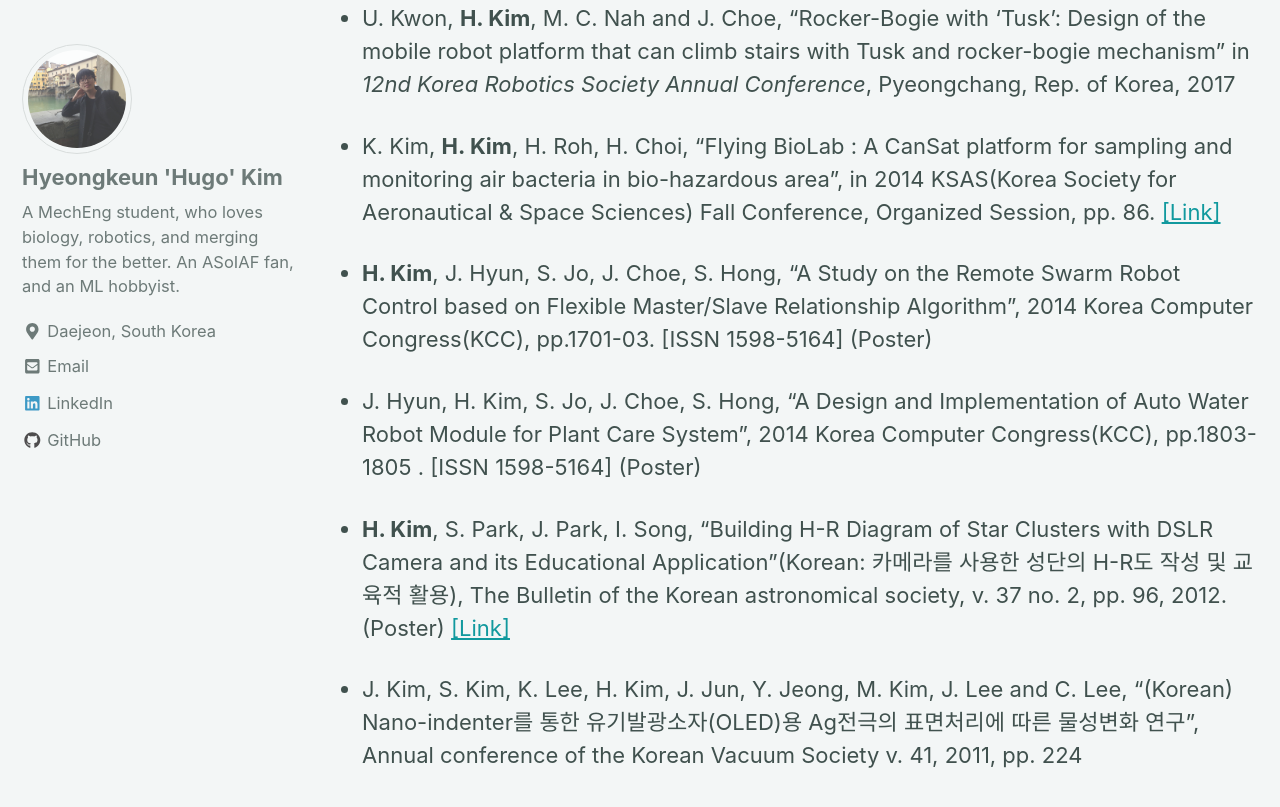
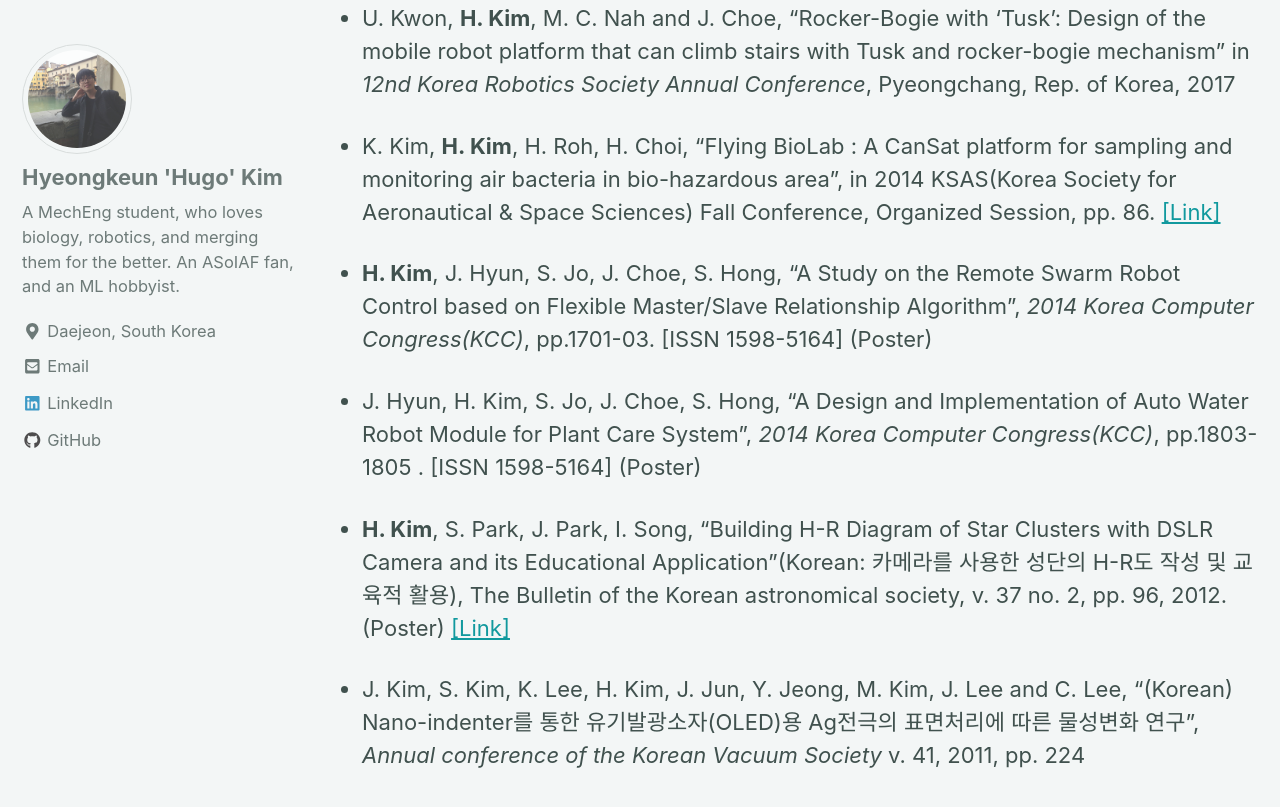
Before and after one commit to engiecat/engiecat.github.io, a Jekyll site: the page built from _pages/publications.md, in a window 1280 px wide and 900 px high, scrolled down 1494 px. Shown: the top 807 px of the window. Built offline with Jekyll 4.4.1, drawn with Linux system fonts in a browser that asks for light colours; nearby versions of some CDN libraries.

Commit message:
revision

```diff
--- a/_pages/publications.md
+++ b/_pages/publications.md
@@ -31,10 +31,10 @@ classes: wide
 
 * K. Kim, **H. Kim**, H. Roh, H. Choi, “Flying BioLab : A CanSat platform for sampling and monitoring air bacteria in bio-hazardous area”, in 2014 KSAS(Korea Society for Aeronautical & Space Sciences) Fall Conference, Organized Session, pp. 86. [[Link]](http://www.riss.kr/link?id=A100498461)
 
-* **H. Kim**, J. Hyun, S. Jo, J. Choe, S. Hong, “A Study on the Remote Swarm Robot Control based on Flexible Master/Slave Relationship Algorithm”, 2014 Korea Computer Congress(KCC), pp.1701-03. [ISSN 1598-5164] (Poster)
+* **H. Kim**, J. Hyun, S. Jo, J. Choe, S. Hong, “A Study on the Remote Swarm Robot Control based on Flexible Master/Slave Relationship Algorithm”, *2014 Korea Computer Congress(KCC)*, pp.1701-03. [ISSN 1598-5164] (Poster)
 
-* J. Hyun, H. Kim, S. Jo, J. Choe, S. Hong, “A Design and Implementation of Auto Water Robot Module for Plant Care System”, 2014 Korea Computer Congress(KCC), pp.1803-1805 . [ISSN 1598-5164] (Poster)
+* J. Hyun, H. Kim, S. Jo, J. Choe, S. Hong, “A Design and Implementation of Auto Water Robot Module for Plant Care System”, *2014 Korea Computer Congress(KCC)*, pp.1803-1805 . [ISSN 1598-5164] (Poster)
 
 * **H. Kim**, S. Park, J. Park, I. Song, “Building H-R Diagram of Star Clusters with DSLR Camera and its Educational Application”(Korean: 카메라를 사용한 성단의 H-R도 작성 및 교육적 활용), The Bulletin of the Korean astronomical society, v. 37 no. 2, pp. 96, 2012. (Poster) [[Link]](http://www.riss.kr/link?id=A101342573)
 
-* J. Kim, S. Kim, K. Lee, H. Kim, J. Jun, Y. Jeong, M. Kim, J. Lee and C. Lee, “(Korean) Nano-indenter를 통한 유기발광소자(OLED)용 Ag전극의 표면처리에 따른 물성변화 연구”, Annual conference of the Korean Vacuum Society v. 41, 2011, pp. 224
+* J. Kim, S. Kim, K. Lee, H. Kim, J. Jun, Y. Jeong, M. Kim, J. Lee and C. Lee, “(Korean) Nano-indenter를 통한 유기발광소자(OLED)용 Ag전극의 표면처리에 따른 물성변화 연구”, *Annual conference of the Korean Vacuum Society* v. 41, 2011, pp. 224
```
